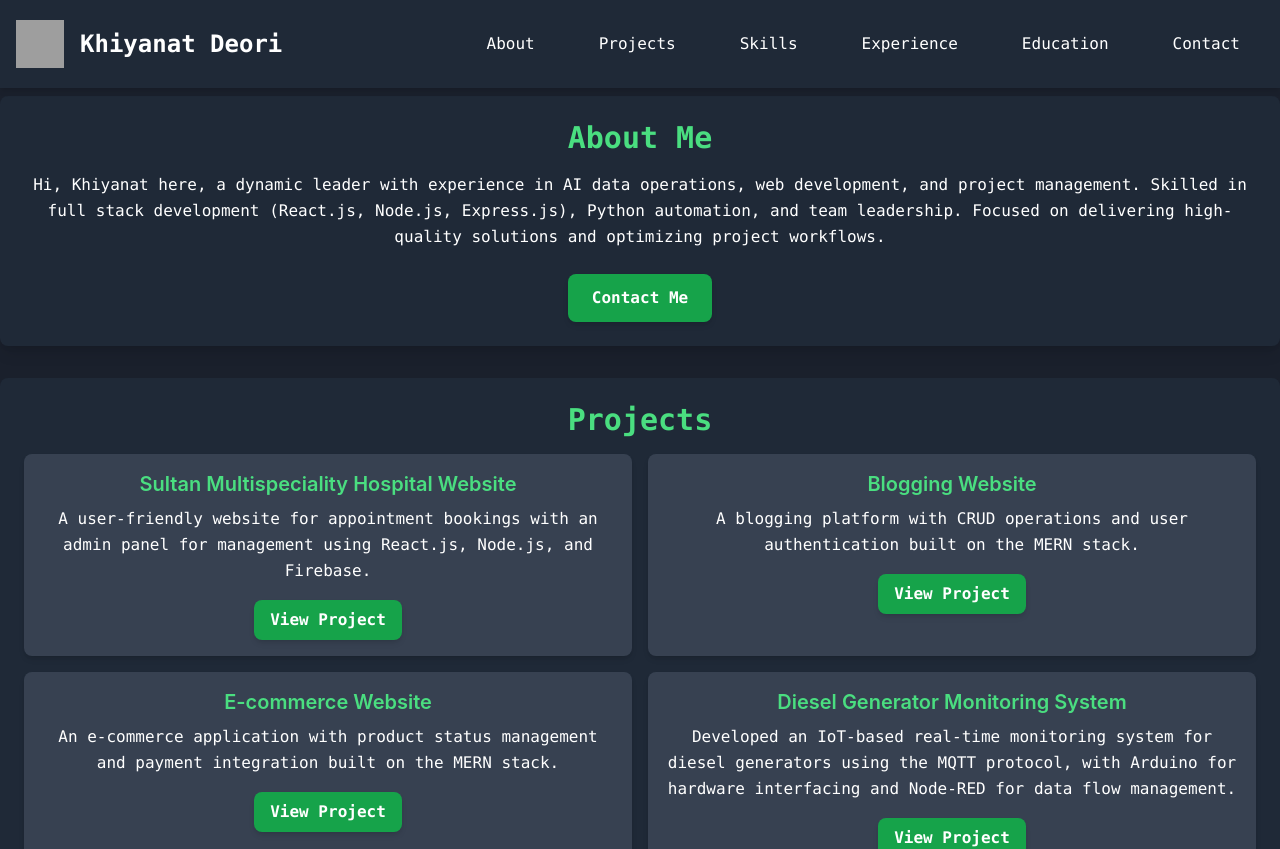
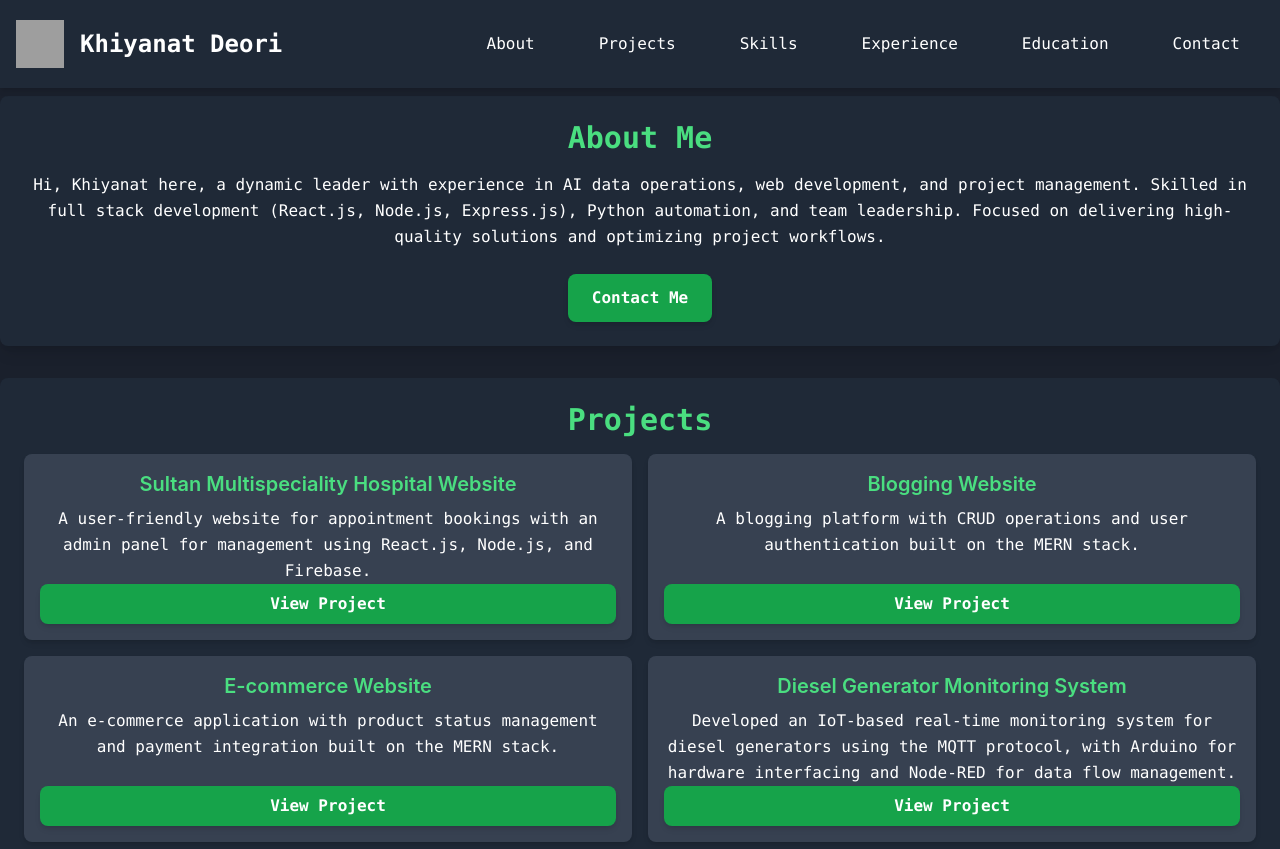
Before and after one commit to Khiyanat-Deori/my-portfolio, a React (Create React App) app: page / in a window 1280 px wide. Shown: the top 849 px of the page. Built offline with nearby package versions, Linux system fonts and the light colour scheme; grey boxes are pictures that could not be loaded.

Commit message:
Update: button position

```diff
--- a/src/components/Projects.js
+++ b/src/components/Projects.js
@@ -48,9 +48,28 @@ const Projects = () => {
         </h2>
         <div className="grid grid-cols-1 md:grid-cols-2 gap-4">
           {projects.map((project, index) => (
+            // <div
+            //   key={index}
+            //   className={`bg-gray-700 p-4 rounded-lg shadow-md transition-transform transform hover:scale-105 ${
+            //     inView ? 'bounce-in' : ''
+            //   }`}
+            // >
+            //   <h3 className="text-xl font-semibold text-green-400">{project.name}</h3>
+            //   <p className="mt-2 font-mono leading-relaxed">{project.description}</p>
+            //   {project.link && (
+            //     <a
+            //       href={project.link}
+            //       target="_blank"
+            //       rel="noopener noreferrer"
+            //       className="mt-4 inline-block px-4 py-2 bg-green-600 text-white font-mono font-semibold rounded-lg shadow-md transition-transform transform hover:scale-105"
+            //     >
+            //       View Project
+            //     </a>
+            //   )}
+            // </div>
             <div
               key={index}
-              className={`bg-gray-700 p-4 rounded-lg shadow-md transition-transform transform hover:scale-105 ${
+              className={`bg-gray-700 p-4 rounded-lg shadow-md transition-transform transform hover:scale-105 flex flex-col h-full ${
                 inView ? 'bounce-in' : ''
               }`}
             >
@@ -61,7 +80,7 @@ const Projects = () => {
                   href={project.link}
                   target="_blank"
                   rel="noopener noreferrer"
-                  className="mt-4 inline-block px-4 py-2 bg-green-600 text-white font-mono font-semibold rounded-lg shadow-md transition-transform transform hover:scale-105"
+                  className="mt-auto inline-block px-4 py-2 bg-green-600 text-white font-mono font-semibold rounded-lg shadow-md transition-transform transform hover:scale-105"
                 >
                   View Project
                 </a>
```
